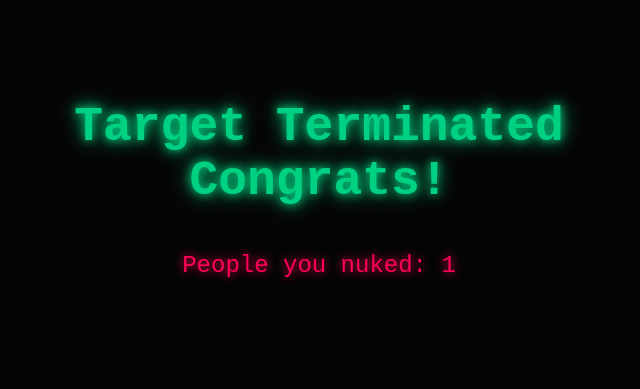
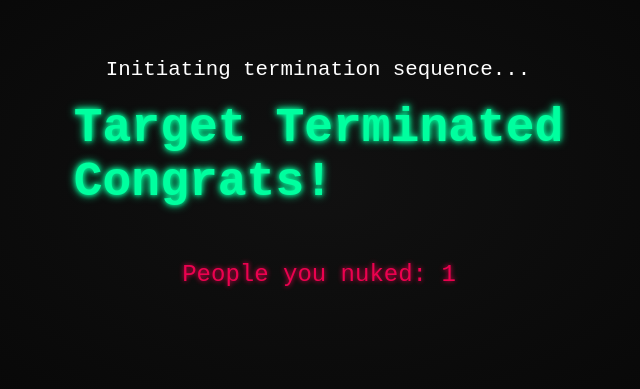
Before and after one commit to MoonlightOffical/Nuke, a plain HTML site: page index.html in a window 1280 px wide. Shown: the part 215-604 px from the top of the page, without its empty margins (321-961 px from the left). Drawn offline with Linux system fonts and the light colour scheme.

Commit message:
Update index.html

```diff
--- a/index.html
+++ b/index.html
@@ -8,8 +8,7 @@
     body {
       margin: 0;
       padding: 0;
-      background: black;
-      color: #00ff9f;
+      background: radial-gradient(#111 0%, #000 100%);
       font-family: 'Courier New', monospace;
       display: flex;
       flex-direction: column;
@@ -17,38 +16,72 @@
       align-items: center;
       height: 100vh;
       overflow: hidden;
-      animation: flickerBg 2s infinite;
+      animation: bgPulse 5s infinite;
     }
 
-    h1 {
-      font-size: 3em;
-      text-shadow: 0 0 10px #00ff9f, 0 0 20px #00ff9f;
-      animation: flickerText 1.5s infinite;
-      text-align: center;
-      margin-bottom: 20px;
+    @keyframes bgPulse {
+      0%, 100% { background-color: #000; }
+      50% { background-color: #110000; }
     }
 
-    p {
+    .glitch-text {
+      font-size: 3em;
+      color: #00ff9f;
+      text-shadow: 0 0 5px #00ff9f, 0 0 10px #00ff9f;
+      position: relative;
+      animation: glitch 2s infinite;
+    }
+
+    @keyframes glitch {
+      0% { transform: translate(0, 0); }
+      20% { transform: translate(-2px, 2px); }
+      40% { transform: translate(2px, -2px); }
+      60% { transform: translate(-1px, 1px); }
+      80% { transform: translate(1px, -1px); }
+      100% { transform: translate(0, 0); }
+    }
+
+    #counter {
+      margin-top: 20px;
       font-size: 1.5em;
       color: #ff0055;
-      text-shadow: 0 0 10px #ff0055;
+      text-shadow: 0 0 5px #ff0055;
+      opacity: 0;
+      animation: fadeIn 3s forwards 3s;
     }
 
-    @keyframes flickerText {
-      0% { opacity: 1; }
-      50% { opacity: 0.8; }
-      100% { opacity: 1; }
+    @keyframes fadeIn {
+      to { opacity: 1; }
     }
 
-    @keyframes flickerBg {
-      0%, 100% { background-color: black; }
-      50% { background-color: #050505; }
+    #typewriter {
+      color: #ffffff;
+      font-size: 1.3em;
+      text-align: center;
+      width: 80%;
+      max-width: 600px;
+      white-space: nowrap;
+      overflow: hidden;
+      border-right: 2px solid #00ff9f;
+      animation: typing 2.5s steps(30), blink 0.75s step-end infinite;
+    }
+
+    @keyframes typing {
+      from { width: 0 }
+      to { width: 100% }
+    }
+
+    @keyframes blink {
+      50% { border-color: transparent }
     }
   </style>
 </head>
 <body>
-  <h1>Target Terminated<br>Congrats!</h1>
-  <p id="visitCount">People you nuked: 1</p>
+
+  <div id="typewriter">Initiating termination sequence...</div>
+
+  <h1 class="glitch-text" style="margin-top: 20px;">Target Terminated<br>Congrats!</h1>
+  <p id="counter">People you nuked: 1</p>
 
   <audio autoplay>
     <source src="https://www.soundjay.com/misc/sounds/explosion-01.mp3" type="audio/mp3">
@@ -56,19 +89,14 @@
   </audio>
 
   <script>
-    // Get the current count from localStorage
-    let count = localStorage.getItem("nukeCount");
-    if (!count) {
-      count = 1;
-    } else {
-      count = parseInt(count) + 1;
-    }
-
-    // Save the updated count back to localStorage
-    localStorage.setItem("nukeCount", count);
-
-    // Display the count on the page
-    document.getElementById("visitCount").textContent = `People you nuked: ${count}`;
+    // Delay showing main content
+    window.onload = () => {
+      // Nuke counter logic
+      let count = localStorage.getItem("nukeCount");
+      count = count ? parseInt(count) + 1 : 1;
+      localStorage.setItem("nukeCount", count);
+      document.getElementById("counter").textContent = `People you nuked: ${count}`;
+    };
   </script>
 </body>
 </html>
```
